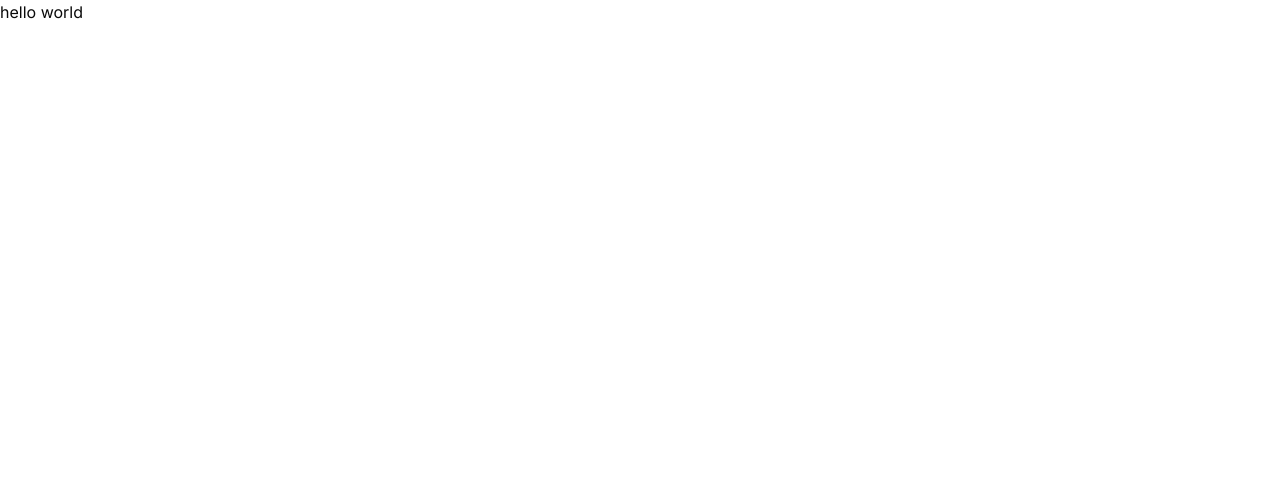
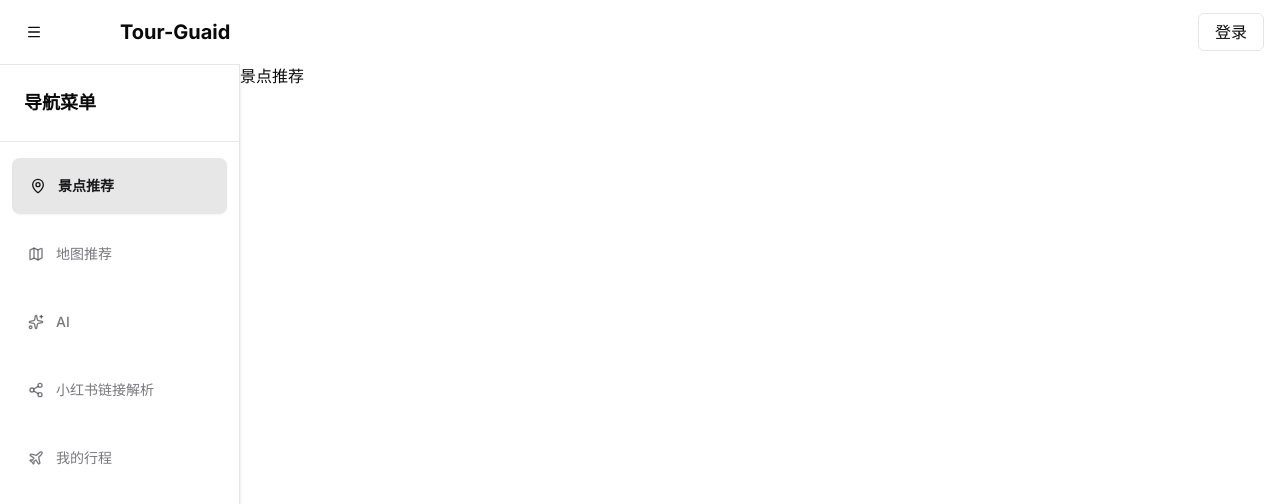
Before and after one commit to asixgodi/my-Guaid, a Next.js app: page / in a window 1280 px wide. Shown: the top 504 px of the page. Built offline with nearby package versions, Linux system fonts and the light colour scheme.

Commit message:
siderbar header layout

```diff
--- /dev/null
+++ b/app/AppLayout.tsx
@@ -0,0 +1,17 @@
+'use client'
+import React, { memo } from 'react'
+import { Sidebar } from '@/components/Sidebar'
+import Header from '@/components/Header'
+const AppLayout = memo(({children}:{children:React.ReactNode}) => {
+  return (
+    <div>
+      <Header/>
+      <div className='flex pt-16'>
+        <Sidebar/>
+        <main className={`flex-1 transition-all duration-300 ease-in-out`}>{children}</main>
+      </div>
+    </div>
+  )
+})
+
+export default AppLayout
--- /dev/null
+++ b/app/create/page.tsx
@@ -0,0 +1,9 @@
+import React, { memo } from 'react'
+
+const Create = memo(() => {
+  return (
+    <div>create</div>
+  )
+})
+
+export default Create
--- a/app/layout.tsx
+++ b/app/layout.tsx
@@ -1,6 +1,7 @@
 //这个文件是整个应用的根布局文件，定义了HTML结构和全局样式
 import { Inter } from "next/font/google";
 import {metadata} from "./metadata";
+import AppLayout from "./AppLayout";
 import "./globals.css";
 const inter = Inter({ subsets: ['latin'] });
 // Readonly包装整个对象，里面进行类型注解
@@ -12,7 +13,7 @@ export default function RootLayout({children,}: Readonly<{children: React.ReactN
         <meta name="title" content={metadata.title}/>
       </head>
       <body className={inter.className}>
-        {children}
+        <AppLayout>{children}</AppLayout>
       </body>
     </html>
   );
--- /dev/null
+++ b/app/login/page.tsx
@@ -0,0 +1,10 @@
+'use client'
+import React, { memo } from 'react'
+
+const LoginPage = memo(() => {
+  return (
+    <div>LoginPage</div>
+  )
+})
+
+export default LoginPage
--- a/app/page.tsx
+++ b/app/page.tsx
@@ -2,7 +2,7 @@
 export default function Home() {
   return (
     <div >
-        hello world
+        景点推荐
     </div>
   );
 }
--- /dev/null
+++ b/app/reply/page.tsx
@@ -0,0 +1,9 @@
+import React, { memo } from 'react'
+
+const Reply = memo(() => {
+  return (
+    <div>page</div>
+  )
+})
+
+export default Reply
--- /dev/null
+++ b/app/tour/page.tsx
@@ -0,0 +1,9 @@
+import React, { memo } from 'react'
+
+const Tour = memo(() => {
+  return (
+    <div>tour</div>
+  )
+})
+
+export default Tour
--- /dev/null
+++ b/app/xhs/page.tsx
@@ -0,0 +1,9 @@
+import React, { memo } from 'react'
+
+const Xhs = memo(() => {
+  return (
+    <div>Xhs</div>
+  )
+})
+
+export default Xhs
--- /dev/null
+++ b/components/Header.tsx
@@ -0,0 +1,27 @@
+'use client'
+import React, { memo } from 'react'
+import { Menu } from 'lucide-react'
+import Link from 'next/link'
+import { Button } from './ui/button'
+export const Header = memo(() => {
+  return (
+    // 给header加个毛玻璃效果，如果浏览器支持backdrop-filter，就使用更透明的背景
+    <header className='fixed top-0 right-0 left-0 h-16 z-50 bg-background/95 backdrop-blur supports-[backdrop-filter]:bg-background/60'>
+        <div className='flex items-center h-full'>
+            <Button variant="ghost" size='icon' className='absolute left-4'>
+                <Menu/>
+            </Button>
+            <div className='ml-20 pl-10'>
+                <div className='font-bold text-xl'>Tour-Guaid</div>
+            </div>
+            <div className='ml-auto flex-shrink-0 text-right mr-4'>
+                <Link href="/login" className='px-4 py-2 border rounded-md hover:bg-gray-100 transition'>
+                    登录
+                </Link>
+            </div>
+        </div>
+    </header>
+  )
+})
+
+export default Header
--- /dev/null
+++ b/components/Sidebar.tsx
@@ -0,0 +1,69 @@
+"use client"
+import React, { memo, } from 'react'
+import { usePathname } from 'next/navigation';
+// cn的作用是可以写条件判断，也可以解决样式冲突
+import { cn } from '@/lib/utils'
+import { Button } from './ui/button';
+import Link from 'next/link';
+import {
+  MapPin,
+  Map,
+  Sparkles,
+  Share2,
+  Plane
+} from 'lucide-react';
+export const Sidebar = memo(() => {
+    const pathname = usePathname();
+    const menuItems = [
+        { name: "景点推荐", path: "/", icon: MapPin },
+        { name: "地图推荐", path: "/create", icon: Map },
+        { name: "AI", path: "/reply", icon: Sparkles },
+        { name: "小红书链接解析", path: "/xhs", icon: Share2 },
+        { name: "我的行程", path: "/tour", icon: Plane },
+    ]
+    return (
+        <div>
+            <aside className={cn('fiexd top-16 h-[calc(100vh-4rem)] w-60 border-r bg-white',
+                ' shadow-md transition-transform duration-300 ease-in-out',
+                'flex flex-col',)}>
+                {/* 菜单标题 */}
+                <div className='px-6 py-6 border-b border-t border-sidebar-border'>
+                    <h2 className='text-lg font-bold'>
+                        导航菜单
+                    </h2>
+                </div>
+                <nav className='flex-1 space-y-3 py-4 px-3 overflow-y-auto'>
+                    {menuItems.map(({ name, path, icon: Icon }) => {
+                    const isActive = pathname === path;
+
+                    return (
+                        <Button
+                        key={path}
+                        variant="ghost"
+                        className={cn(
+                            'w-full justify-start px-4 py-3 h-14',
+                            'rounded-lg transition-all duration-200',
+                            'flex items-center gap-3',
+                            isActive && [
+                            'bg-sidebar-primary/10 text-sidebar-primary',
+                            'border-l-2',
+                            'font-semibold shadow-sm',
+                            ],
+                            !isActive && 'text-sidebar-foreground/70 hover:text-sidebar-foreground'
+                        )}
+                        asChild
+                        >
+                        <Link href={path}>
+                            <Icon className='w-5 h-5 flex-shrink-0' />
+                            <span className='truncate'>{name}</span>
+                        </Link>
+                        </Button>
+                    );
+                    })}
+                </nav>
+            </aside>
+        </div>
+  )
+})
+
+export default Sidebar
--- a/tsconfig.json
+++ b/tsconfig.json
@@ -15,7 +15,7 @@
     "moduleResolution": "bundler",
     "resolveJsonModule": true,
     "isolatedModules": true,
-    "jsx": "preserve",
+    "jsx": "react-jsx",
     "incremental": true,
     "plugins": [
       {
```
Also changed, not shown: app/AppLayout.jsx (deleted).
